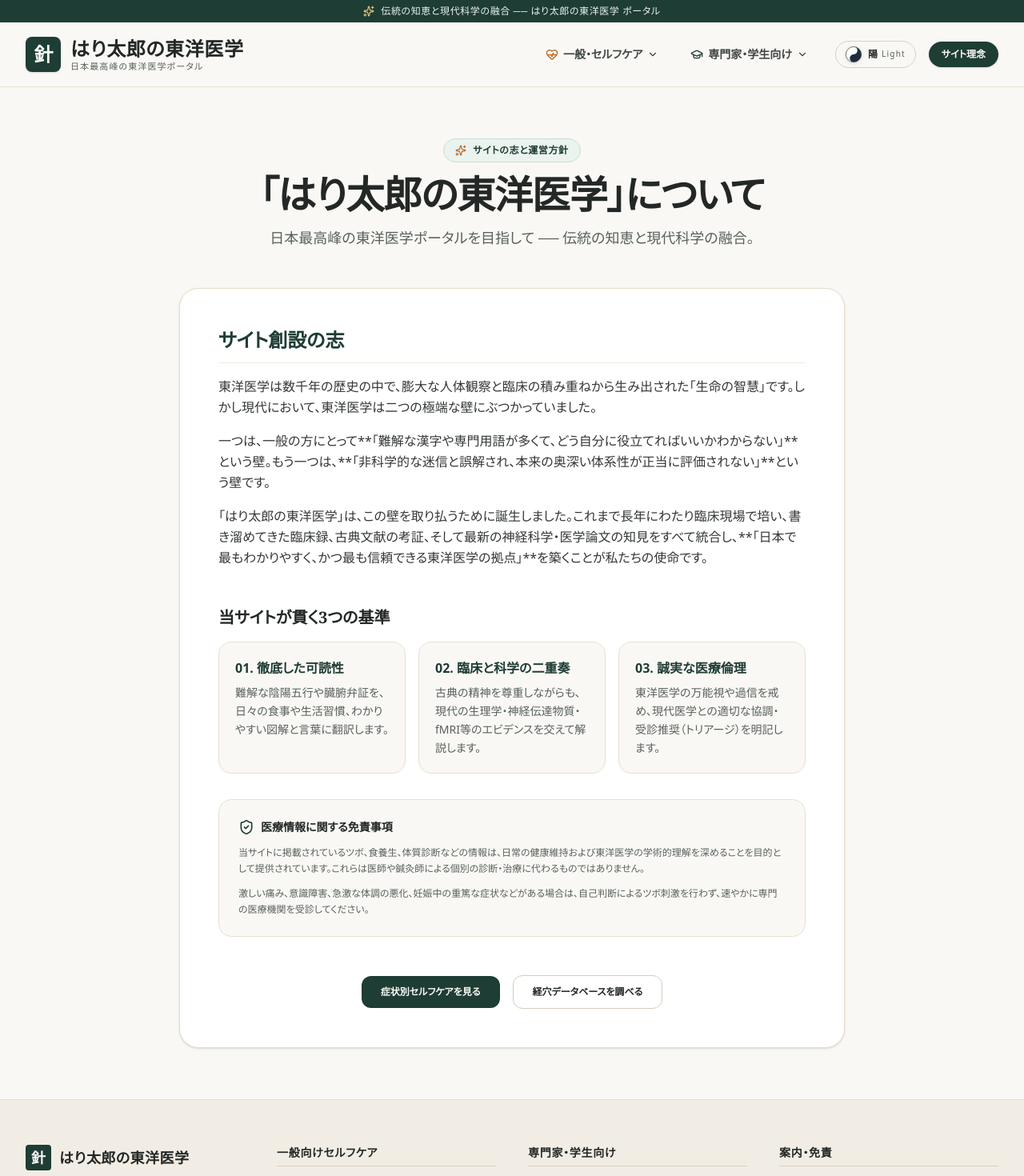
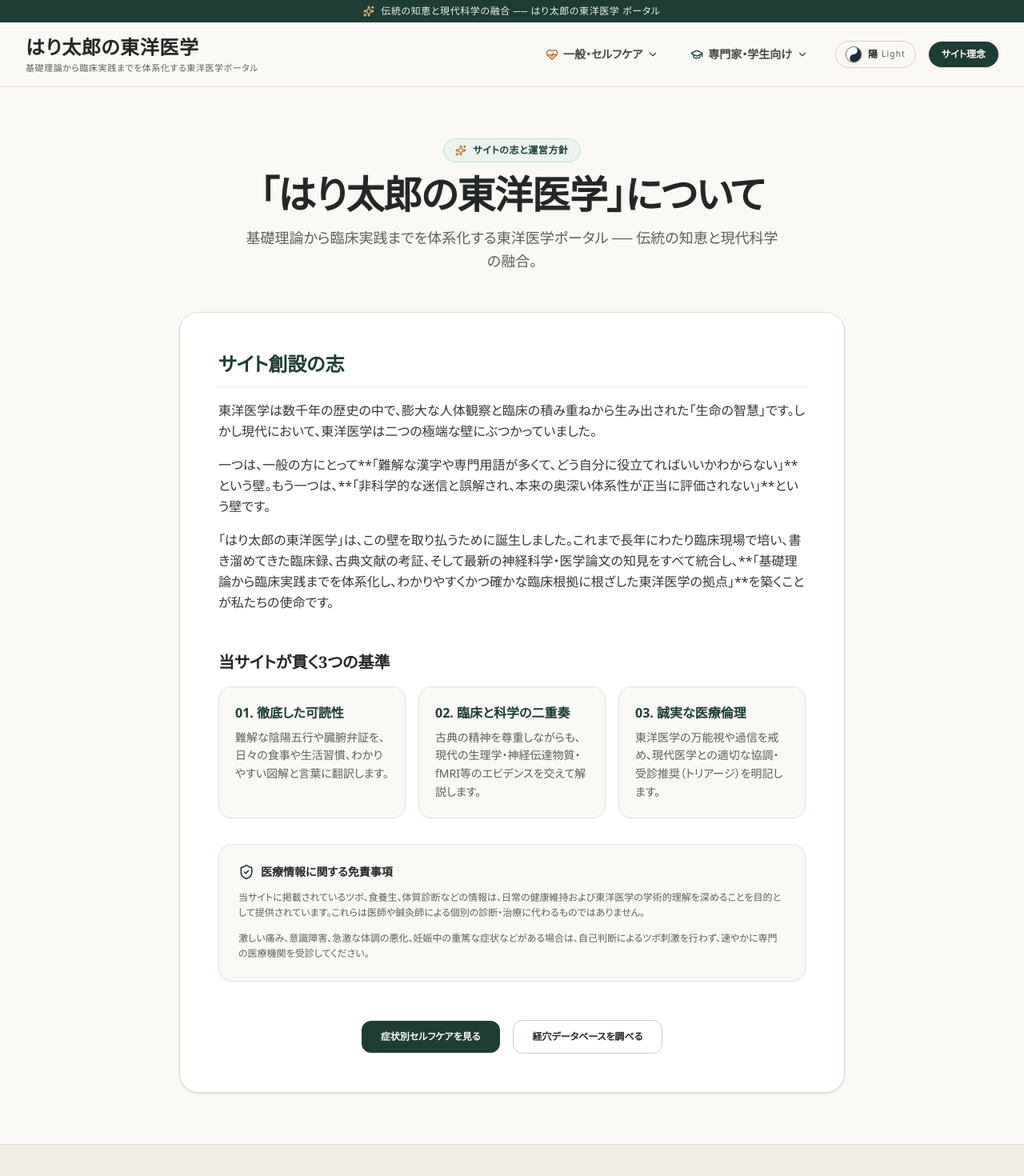
Before and after one commit to nikotarodesu/haritaro-oriental-medicine, a Next.js app: page /about in a window 1280 px wide. Shown: the top 1470 px of the page at 80% size. Built offline with nearby package versions, Linux system fonts and the light colour scheme.

Commit message:
fix: ヘッダーロゴの針アイコン削除およびサブタイトルを「基礎理論から臨床実践までを体系化する東洋医学ポータル」に統一

```diff
--- a/src/app/about/page.tsx
+++ b/src/app/about/page.tsx
@@ -14,7 +14,7 @@ export default function AboutPage() {
           「はり太郎の東洋医学」について
         </h1>
         <p className="text-base sm:text-lg text-[#59615D] dark:text-[#A0B0BC] max-w-2xl mx-auto leading-relaxed">
-          日本最高峰の東洋医学ポータルを目指して ── 伝統の知恵と現代科学の融合。
+          基礎理論から臨床実践までを体系化する東洋医学ポータル ── 伝統の知恵と現代科学の融合。
         </p>
       </div>
 
@@ -31,7 +31,7 @@ export default function AboutPage() {
             一つは、一般の方にとって**「難解な漢字や専門用語が多くて、どう自分に役立てればいいかわからない」**という壁。もう一つは、**「非科学的な迷信と誤解され、本来の奥深い体系性が正当に評価されない」**という壁です。
           </p>
           <p className="text-sm sm:text-base text-[#333835] dark:text-[#C5D2DB] leading-relaxed">
-            「はり太郎の東洋医学」は、この壁を取り払うために誕生しました。これまで長年にわたり臨床現場で培い、書き溜めてきた臨床録、古典文献の考証、そして最新の神経科学・医学論文の知見をすべて統合し、**「日本で最もわかりやすく、かつ最も信頼できる東洋医学の拠点」**を築くことが私たちの使命です。
+            「はり太郎の東洋医学」は、この壁を取り払うために誕生しました。これまで長年にわたり臨床現場で培い、書き溜めてきた臨床録、古典文献の考証、そして最新の神経科学・医学論文の知見をすべて統合し、**「基礎理論から臨床実践までを体系化し、わかりやすくかつ確かな臨床根拠に根ざした東洋医学の拠点」**を築くことが私たちの使命です。
           </p>
         </div>
 
--- a/src/app/layout.tsx
+++ b/src/app/layout.tsx
@@ -20,8 +20,8 @@ const notoSansJP = Noto_Sans_JP({
 });
 
 export const metadata: Metadata = {
-  title: "はり太郎の東洋医学 | 日本最高峰の東洋医学ポータル",
-  description: "数千年の臨床智慧と現代神経科学が結実した日本最高峰の東洋医学ポータル。症状別ツボ検索、361経穴データベース、気血水体質診断、古典と最新論文の学術的解説。",
+  title: "はり太郎の東洋医学 | 基礎理論から臨床実践までを体系化する東洋医学ポータル",
+  description: "数千年の臨床智慧と現代神経科学が結実した東洋医学ポータル。基礎理論から臨床実践までを体系化。症状別ツボ検索、361経穴データベース、気血水体質診断、古典と最新論文の学術的解説。",
 };
 
 export default function RootLayout({
--- a/src/app/page.tsx
+++ b/src/app/page.tsx
@@ -48,7 +48,7 @@ export default function HomePage() {
             </h1>
 
             <p className="text-base sm:text-lg text-[#59615D] dark:text-[#A0B0BC] leading-relaxed max-w-2xl mx-auto">
-              数千年の臨床観察に裏打ちされた東洋医学の深淵と、現代神経科学の最新知見を架橋。「一般の方への圧倒的わかりやすさ」と「専門家が拠って立つ学術的厳密さ」の両立を目指した、日本最高峰のポータルサイトです。
+              数千年の臨床観察に裏打ちされた東洋医学の深淵と、現代神経科学の最新知見を架橋。「一般の方へのわかりやすさ」と「専門家が拠って立つ学術的厳密さ」を両立し、基礎理論から臨床実践までを体系化する東洋医学ポータルです。
             </p>
 
             {/* 二大エントランス（一般の方向け / 専門家・学生向け） */}
--- a/src/components/Footer.tsx
+++ b/src/components/Footer.tsx
@@ -8,16 +8,13 @@ export default function Footer() {
         <div className="grid grid-cols-1 md:grid-cols-4 gap-10">
           {/* サイト概要 */}
           <div className="md:col-span-1 space-y-4">
-            <div className="flex items-center gap-2.5">
-              <div className="w-8 h-8 rounded bg-[#1E3D34] dark:bg-[#2B6958] text-[#FAF8F5] flex items-center justify-center font-serif font-bold text-lg">
-                針
-              </div>
-              <span className="font-serif text-lg font-bold text-[#232826] dark:text-[#E6EFEA] tracking-wide">
+            <Link href="/" className="inline-block">
+              <span className="font-serif text-xl font-bold text-[#232826] dark:text-[#E6EFEA] tracking-wide hover:text-[#1E3D34] dark:hover:text-[#3CD0A0] transition-colors">
                 はり太郎の東洋医学
               </span>
-            </div>
+            </Link>
             <p className="text-xs leading-relaxed text-[#59615D] dark:text-[#96A6B2]">
-              数千年の臨床観察に裏打ちされた東洋医学の智慧を、最新の現代科学と解剖生理学の視点から体系化。「日本最高峰のわかりやすさと学術的深さ」を追求するポータルサイトです。
+              数千年の臨床観察に裏打ちされた東洋医学の智慧を、最新の現代科学と解剖生理学の視点から体系化。「基礎理論から臨床実践までを体系化する東洋医学ポータル」として、わかりやすさと学術的深さを追求しています。
             </p>
           </div>
 
--- a/src/components/Header.tsx
+++ b/src/components/Header.tsx
@@ -56,18 +56,13 @@ export default function Header() {
       <div className="max-w-7xl mx-auto px-4 sm:px-6 lg:px-8">
         <div className="flex items-center justify-between h-20">
           {/* ロゴエリア */}
-          <Link href="/" className="flex items-center gap-3 group">
-            <div className="w-11 h-11 rounded-lg bg-[#1E3D34] dark:bg-[#2B6958] flex items-center justify-center text-[#FAF8F5] shadow-sm group-hover:bg-[#162E27] transition-colors">
-              <span className="font-serif text-2xl font-bold tracking-tighter">針</span>
+          <Link href="/" className="flex flex-col justify-center group min-w-0 pr-2">
+            <div className="font-serif text-lg sm:text-2xl font-bold tracking-wide text-[#232826] dark:text-[#FAF8F5] group-hover:text-[#1E3D34] dark:group-hover:text-[#3CD0A0] transition-colors truncate">
+              はり太郎の東洋医学
             </div>
-            <div>
-              <div className="font-serif text-xl sm:text-2xl font-bold tracking-wide text-[#232826] dark:text-[#FAF8F5] group-hover:text-[#1E3D34] dark:group-hover:text-[#3CD0A0] transition-colors">
-                はり太郎の東洋医学
-              </div>
-              <p className="text-[11px] text-[#59615D] dark:text-[#96A6B2] tracking-widest -mt-0.5">
-                日本最高峰の東洋医学ポータル
-              </p>
-            </div>
+            <p className="text-[10px] sm:text-[11px] text-[#59615D] dark:text-[#96A6B2] tracking-wider mt-0.5 truncate max-w-[220px] sm:max-w-none">
+              基礎理論から臨床実践までを体系化する東洋医学ポータル
+            </p>
           </Link>
 
           {/* デスクトップ ナビゲーション（2大集約メニュー） */}
```
